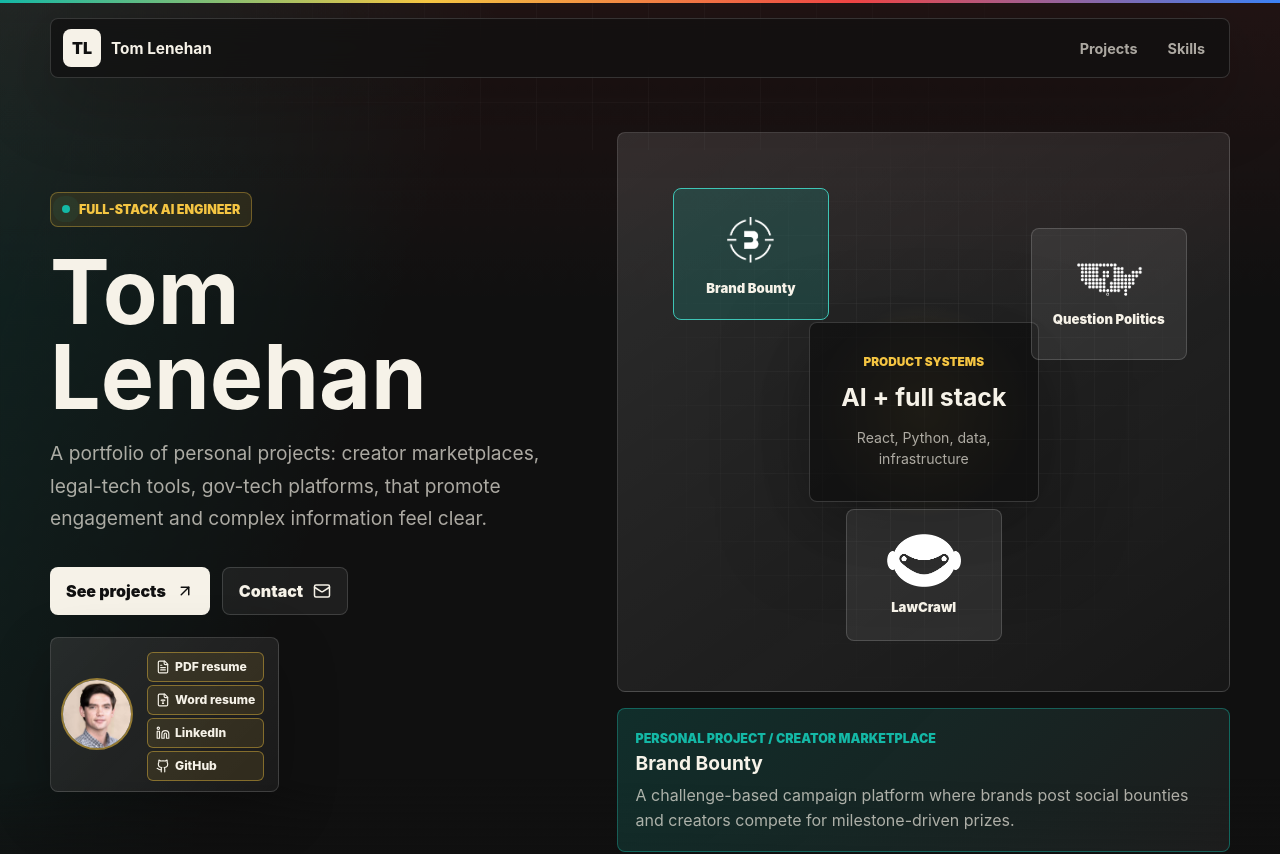
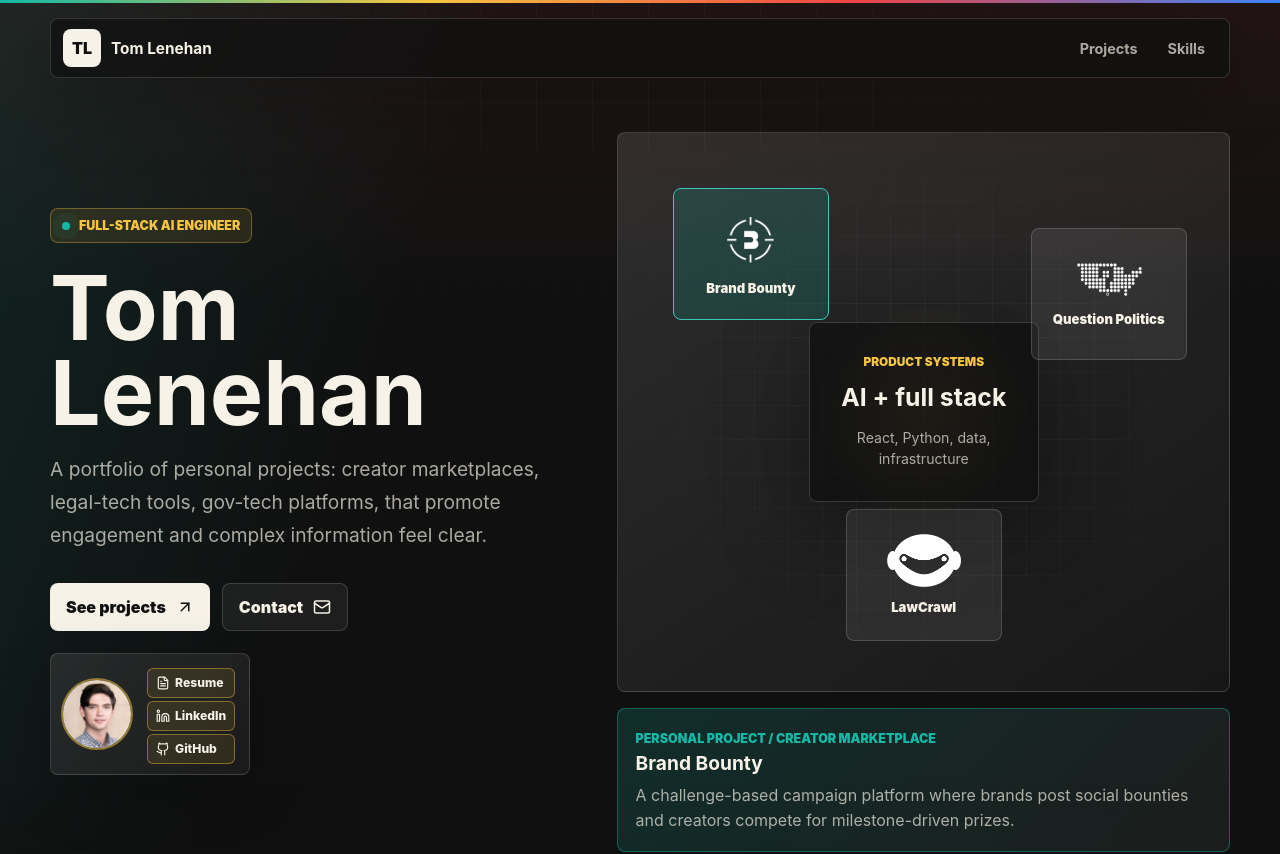
Before and after one commit to tomlenehan/portfolio, a React (Vite) app: page / in a window 1280 px wide. Shown: the top 854 px of the page. Built offline with nearby package versions, Linux system fonts and the light colour scheme.

Commit message:
Update resume

```diff
--- a/src/App.jsx
+++ b/src/App.jsx
@@ -366,20 +366,12 @@ function App() {
                 <div>
                   <div className="profile-card__links" aria-label="Tom Lenehan links">
                     <a
-                      href="https://drive.google.com/file/d/1K3qrQ215rZhv-ROG6di7RDk61oP47e81/view?usp=sharing"
+                      href="https://drive.google.com/file/d/1E6MiXLQw1a_lkSIoTriASnqUrOJOoQaO/"
                       target="_blank"
                       rel="noreferrer"
                     >
                       <FileText aria-hidden="true" />
-                      PDF resume
-                    </a>
-                    <a
-                      href="https://docs.google.com/document/d/1ekbjXPwS_-tONQMeP4ZVrCL6a1hkbfQc/edit?usp=sharing&ouid=103197416881740540417&rtpof=true&sd=true"
-                      target="_blank"
-                      rel="noreferrer"
-                    >
-                      <FileType aria-hidden="true" />
-                      Word resume
+                      Resume
                     </a>
                     <a
                       href="https://www.linkedin.com/in/tom-lenehan/"
```
